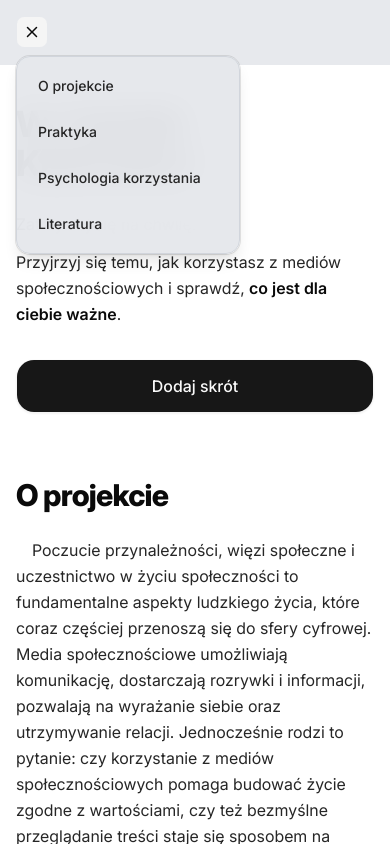
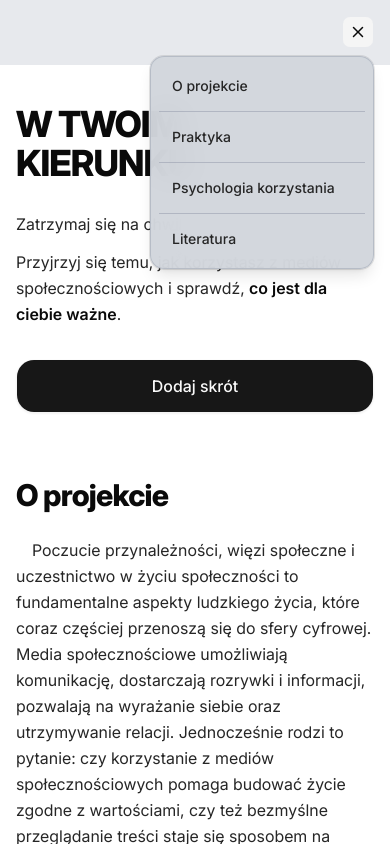
Before and after one commit to MatiasGalliani/basia-project, a React (Vite) app: page / in a window 390 px wide. Both pictures are taken after a click on the button "Otwórz menu". Shown: the top 844 px of the page. Built offline with nearby package versions, Linux system fonts and the light colour scheme.

Commit message:
made the menu darker, added separator

```diff
--- a/src/components/homeComponents/Nav.tsx
+++ b/src/components/homeComponents/Nav.tsx
@@ -1,10 +1,11 @@
-import { useState, useEffect } from "react";
+import { useState, useEffect, Fragment } from "react";
 import { Button } from "@/components/ui/button";
 import {
   Popover,
   PopoverContent,
   PopoverTrigger,
 } from "@/components/ui/popover";
+import { Separator } from "@/components/ui/separator";
 import { List, X } from "@phosphor-icons/react";
 import { cn } from "@/lib/utils";
 
@@ -56,7 +57,7 @@ export default function Nav() {
           : "border-b border-transparent",
       )}
     >
-      <div className="max-w-7xl mx-auto h-16 px-4 sm:px-8 md:px-12 lg:px-16 flex items-center justify-between">
+      <div className="max-w-7xl mx-auto h-16 px-4 sm:px-8 md:px-12 lg:px-16 flex items-center justify-end md:justify-between">
         <nav className="hidden md:flex items-center gap-1 z-50 mx-auto">
           {NAV_ITEMS.map((item) => (
             <Button
@@ -70,7 +71,7 @@ export default function Nav() {
           ))}
         </nav>
 
-        <div className="md:hidden flex items-center">
+        <div className="md:hidden flex items-center ml-auto">
           <Popover open={isOpen} onOpenChange={setIsOpen}>
             <PopoverTrigger
               render={
@@ -91,18 +92,20 @@ export default function Nav() {
             <PopoverContent
               align="end"
               sideOffset={8}
-              className="w-56 p-2 flex flex-col gap-1 rounded-xl bg-gray-200/95 backdrop-blur-lg border border-gray-300 shadow-lg"
+              className="w-56 p-2 flex flex-col rounded-xl bg-gray-300/95 backdrop-blur-lg border border-gray-400/50 shadow-lg"
             >
-              <nav className="flex flex-col gap-1" aria-label="Nawigacja mobilna">
-                {NAV_ITEMS.map((item) => (
+              <nav className="flex flex-col" aria-label="Nawigacja mobilna">
+                {NAV_ITEMS.map((item, index) => (
+                  <Fragment key={item.href}>
+                    {index > 0 && <Separator className="my-1 bg-gray-400/60" />}
                     <Button
-                    key={item.href}
                       variant="ghost"
-                    className="w-full justify-start cursor-pointer text-sm font-medium py-2.5 px-3 h-auto text-neutral-800 hover:bg-gray-300/60 rounded-lg"
+                      className="w-full justify-start cursor-pointer text-sm font-medium py-2.5 px-3 h-auto text-neutral-800 hover:bg-gray-400/50 rounded-lg"
                       onClick={() => handleNavClick(item.href)}
                     >
                       {item.label}
                     </Button>
+                  </Fragment>
                 ))}
               </nav>
             </PopoverContent>
--- /dev/null
+++ b/src/components/ui/separator.tsx
@@ -0,0 +1,22 @@
+import { Separator as SeparatorPrimitive } from "@base-ui/react/separator"
+import { cn } from "cn"
+
+function Separator({
+  className,
+  orientation = "horizontal",
+  ...props
+}: SeparatorPrimitive.Props) {
+  return (
+    <SeparatorPrimitive
+      data-slot="separator"
+      orientation={orientation}
+      className={cn(
+        "shrink-0 bg-border data-horizontal:h-px data-horizontal:w-full data-vertical:w-px data-vertical:self-stretch",
+        className
+      )}
+      {...props}
+    />
+  )
+}
+
+export { Separator }
```
Lines whose indentation alone changed are shown as unchanged.
